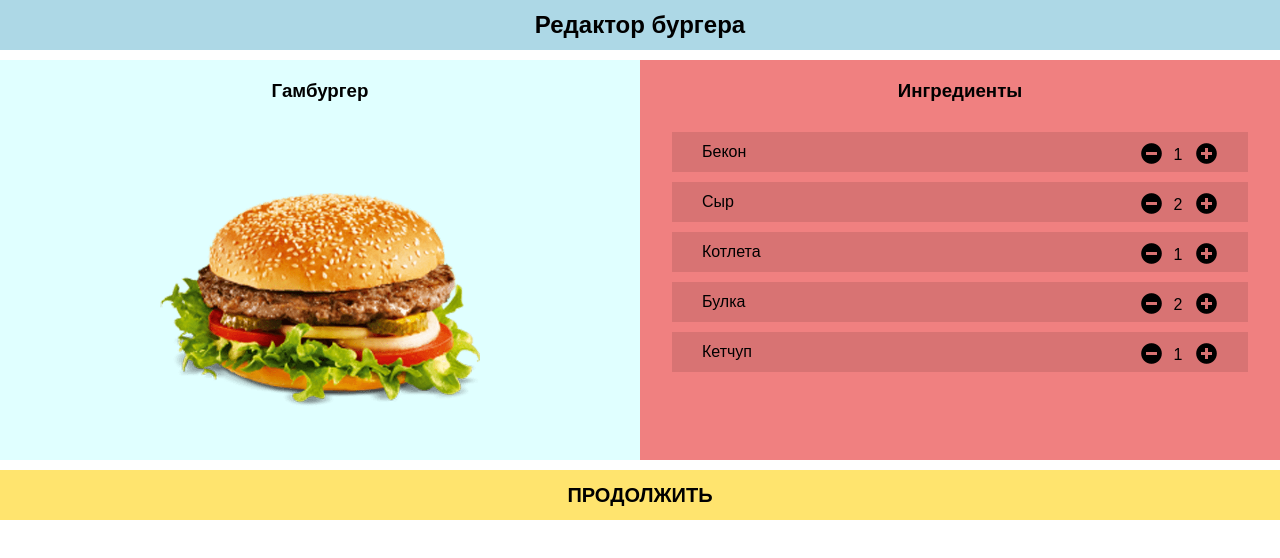
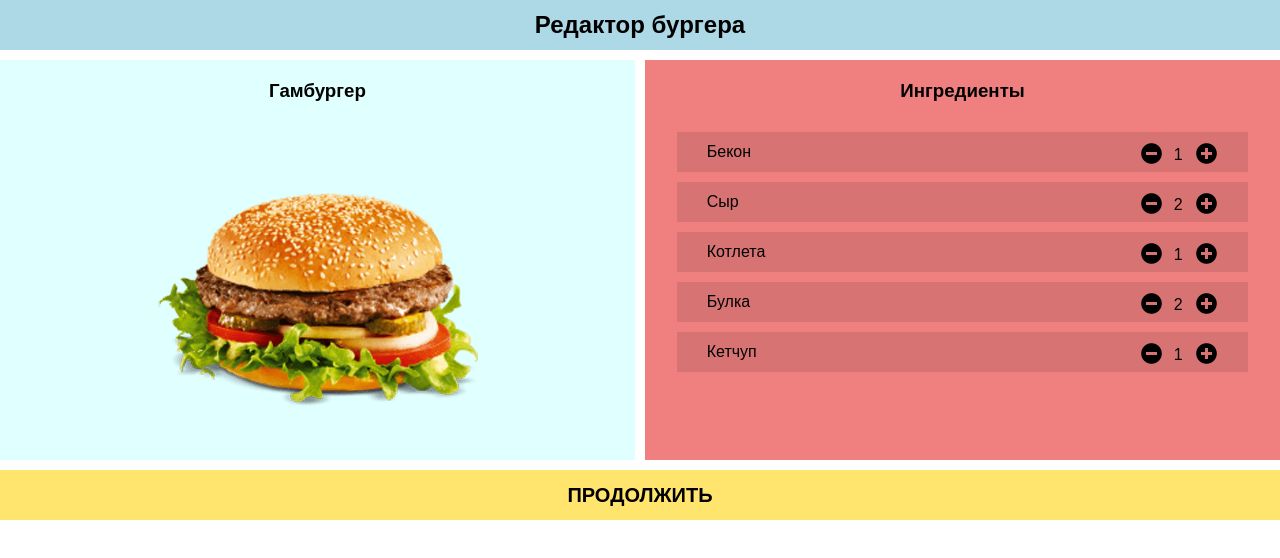
Before and after one commit to reactb0y1/codempire, a React (Create React App) app: page /edit in a window 1280 px wide. Shown: the top 558 px of the page. Built offline with nearby package versions, Linux system fonts and the light colour scheme.

Commit message:
chr Edit Настроены отступы между левым и правым блоками

```diff
--- a/src/Edit/Edit.css
+++ b/src/Edit/Edit.css
@@ -12,10 +12,11 @@
     width: 100%;
     height: 400px;
     display: flex;
+    justify-content: space-between;
 }
 
-.ingredientsContainer, .EditPhotoContainer {
-    width: 50%;
+.ingredientsContainer, .EditBurgerInfoContainer {
+    width: calc(50% - 5px);
     height: auto;
 }
 
@@ -49,7 +50,6 @@
 }
 
 .EditBurgerInfoContainer {
-    width: 50%;
     background-color: lightcyan;
     display: flex;
     flex-direction: column;
```
